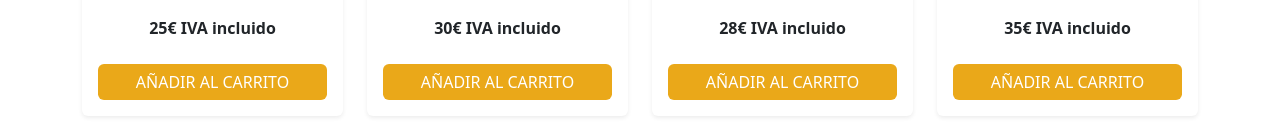
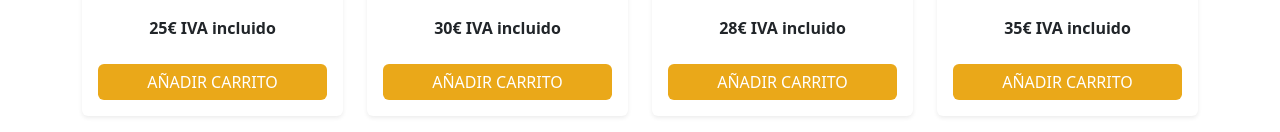
Before and after one commit to Siralexisstar/comision-62330-alej, a React (Vite) app: page / in a window 1280 px wide. Shown: the part 668-800 px from the top of the page. Built offline with nearby package versions, Linux system fonts and the light colour scheme.

Commit message:
adjustments to the productList

```diff
--- a/src/components/ProductList/ProductList.jsx
+++ b/src/components/ProductList/ProductList.jsx
@@ -1,15 +1,17 @@
-import React from 'react';
-import 'bootstrap/dist/css/bootstrap.min.css';
-import '@fortawesome/fontawesome-free/css/all.min.css';
-import { products } from '../../components/mock/MockData';
-import './ProductList.css';
+import React, { useState } from "react";
+import "bootstrap/dist/css/bootstrap.min.css";
+import { products } from "../../components/mock/MockData";
+import "./ProductList.css";
 
 const ProductList = () => {
+  // Crear un estado para rastrear el índice del producto que tiene el mouse encima
+  const [hoveredProduct, setHoveredProduct] = useState(null);
+
   return (
     <div className="container my-5">
       {/* <h2 className="text-center mb-4">VER COLECCIÓN</h2> */}
       <div className="row">
-        {products.map((product) => (
+        {products.map((product, index) => (
           <div key={product.id} className="col-md-3 col-sm-6 mb-4">
             <div className="card h-100 shadow-sm">
               <div className="position-relative">
@@ -17,7 +19,7 @@ const ProductList = () => {
                   src={product.image}
                   className="card-img-top"
                   alt={product.name}
-                  style={{ height: '200px', objectFit: 'cover' }}
+                  style={{ height: "200px", objectFit: "cover" }}
                 />
                 <div className="position-absolute top-0 end-0 p-2">
                   <i className="fas fa-heart fa-lg text-secondary"></i>
@@ -26,8 +28,26 @@ const ProductList = () => {
               <div className="card-body text-center d-flex flex-column">
                 <h5 className="card-title">{product.name}</h5>
                 <p className="card-text flex-grow-1">{product.description}</p>
-                <p className="card-text"><strong>{product.price}€ IVA incluido</strong></p>
-                <button className="btn btn-primary mt-2">AÑADIR AL CARRITO</button>
+                <p className="card-text">
+                  <strong>{product.price}€ IVA incluido</strong>
+                </p>
+                <button
+                  className="btn btn-primary mt-2 position-relative"
+                  onMouseEnter={() => setHoveredProduct(index)}
+                  onMouseLeave={() => setHoveredProduct(null)}
+                >
+                  {hoveredProduct === index ? (
+                    <i
+                      className="fas fa-shopping-cart"
+                      style={{
+                        fontSize: "1.5rem",
+                        color: "#fff",
+                      }}
+                    ></i>
+                  ) : (
+                    "AÑADIR CARRITO"
+                  )}
+                </button>
               </div>
             </div>
           </div>
```
